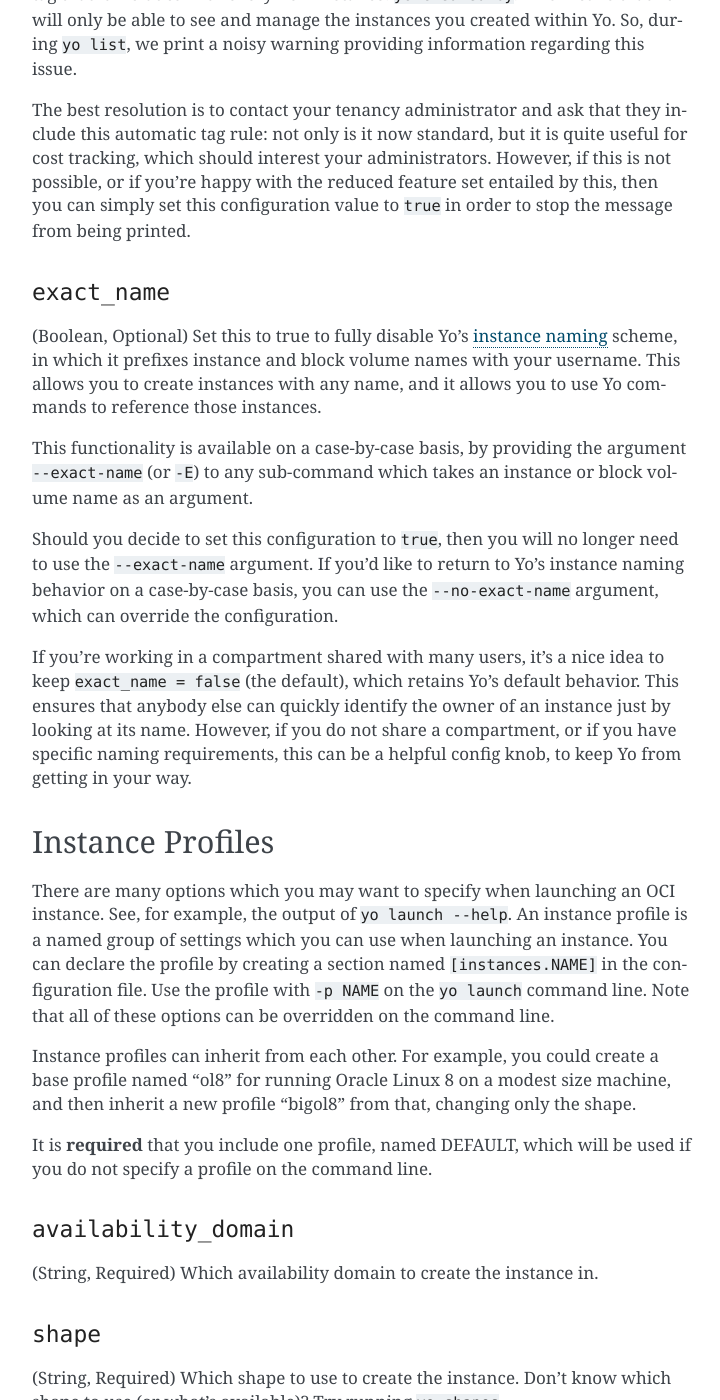
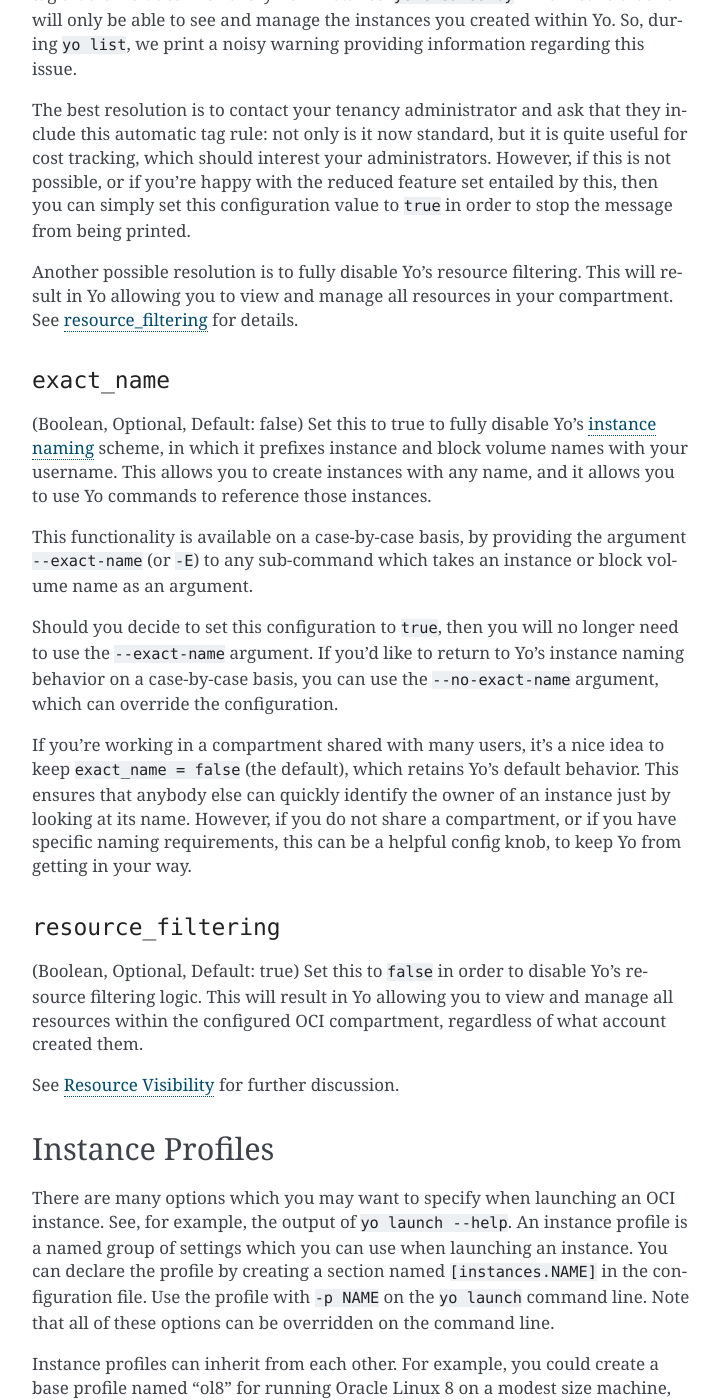
Before and after one commit to oracle/yo, a Sphinx documentation site: the page built from doc/guide/configuration.rst, in a window 1280 px wide and 1400 px high, scrolled down 5693 px. Shown: the whole window, without its empty margins (388-1108 px from the left). Built offline with Sphinx 7.4.7, drawn with Linux system fonts in a browser that asks for light colours; some of the changed text lies outside the part shown.

Commit message:
Add resource_visibility config to disable filter
Yo has always restricted view & management of resources to the ones
which you created. It uses default tagging rules, and its own tagging as
a fallback to achieve this. However, sometimes there's just no need for
this filtering: maybe you need to access other people's instances, or
maybe your automatic tag rules are broken.

For these cases, allow the ability to disable filtering, so that all
resources are shown. To support this, we add the "resource_filtering"
value to the cache, and invalidate the cache when it doesn't match.

Signed-off-by: Stephen Brennan <stephen.s.brennan@oracle.com>

```diff
--- a/doc/guide/configuration.rst
+++ b/doc/guide/configuration.rst
@@ -260,13 +260,15 @@
 detect. Once you've updated this configuration value, please run ``yo
 cache-clean`` to force yo to fetch the latest image list next time you run it.
 
+.. _silence_tag:
+
 ``silence_automatic_tag_warning``
 ~~~~~~~~~~~~~~~~~~~~~~~~~~~~~~~~~
 
-(Boolean, Optional) Set this to true in order to silence a rather verbose
-warning during ``yo list``. If you haven't seen a warning mentioning this
-configuration value: you don't need to touch this configuration, or read the
-remaining explanation.
+(Boolean, Optional, Default: false) Set this to true in order to silence a
+rather verbose warning during ``yo list``. If you haven't seen a warning
+mentioning this configuration value: you don't need to touch this configuration,
+or read the remaining explanation.
 
 Yo is dedicated to managing the instances which you, an individual user,
 created. It was designed for the idea of a shared tenancy, in which multiple
@@ -293,6 +295,10 @@
 by this, then you can simply set this configuration value to ``true`` in order
 to stop the message from being printed.
 
+Another possible resolution is to fully disable Yo's resource filtering. This
+will result in Yo allowing you to view and manage all resources in your
+compartment. See :ref:`resource_filtering` for details.
+
 .. _automatic tag rule: https://docs.oracle.com/en-us/iaas/Content/Tagging/Concepts/understandingautomaticdefaulttags.htm
 
 .. _exact_name:
@@ -300,10 +306,11 @@
 ``exact_name``
 ~~~~~~~~~~~~~~
 
-(Boolean, Optional) Set this to true to fully disable Yo's :ref:`instance
-naming<instance_naming>` scheme, in which it prefixes instance and block volume
-names with your username.  This allows you to create instances with any name,
-and it allows you to use Yo commands to reference those instances.
+(Boolean, Optional, Default: false) Set this to true to fully disable Yo's
+:ref:`instance naming<instance_naming>` scheme, in which it prefixes instance
+and block volume names with your username.  This allows you to create instances
+with any name, and it allows you to use Yo commands to reference those
+instances.
 
 This functionality is available on a case-by-case basis, by providing the
 argument ``--exact-name`` (or ``-E``) to any sub-command which takes an instance
@@ -320,6 +327,18 @@
 just by looking at its name. However, if you do not share a compartment, or if
 you have specific naming requirements, this can be a helpful config knob, to
 keep Yo from getting in your way.
+
+.. _resource_filtering:
+
+``resource_filtering``
+~~~~~~~~~~~~~~~~~~~~~~
+
+(Boolean, Optional, Default: true) Set this to ``false`` in order to disable
+Yo's resource filtering logic. This will result in Yo allowing you to view and
+manage all resources within the configured OCI compartment, regardless of what
+account created them.
+
+See :ref:`Resource Visibility` for further discussion.
 
 Instance Profiles
 -----------------
```
Also changed, not shown: CHANGELOG.md (+4 -0 lines), doc/guide/concepts.rst (+18 -0 lines), 2 other files.
